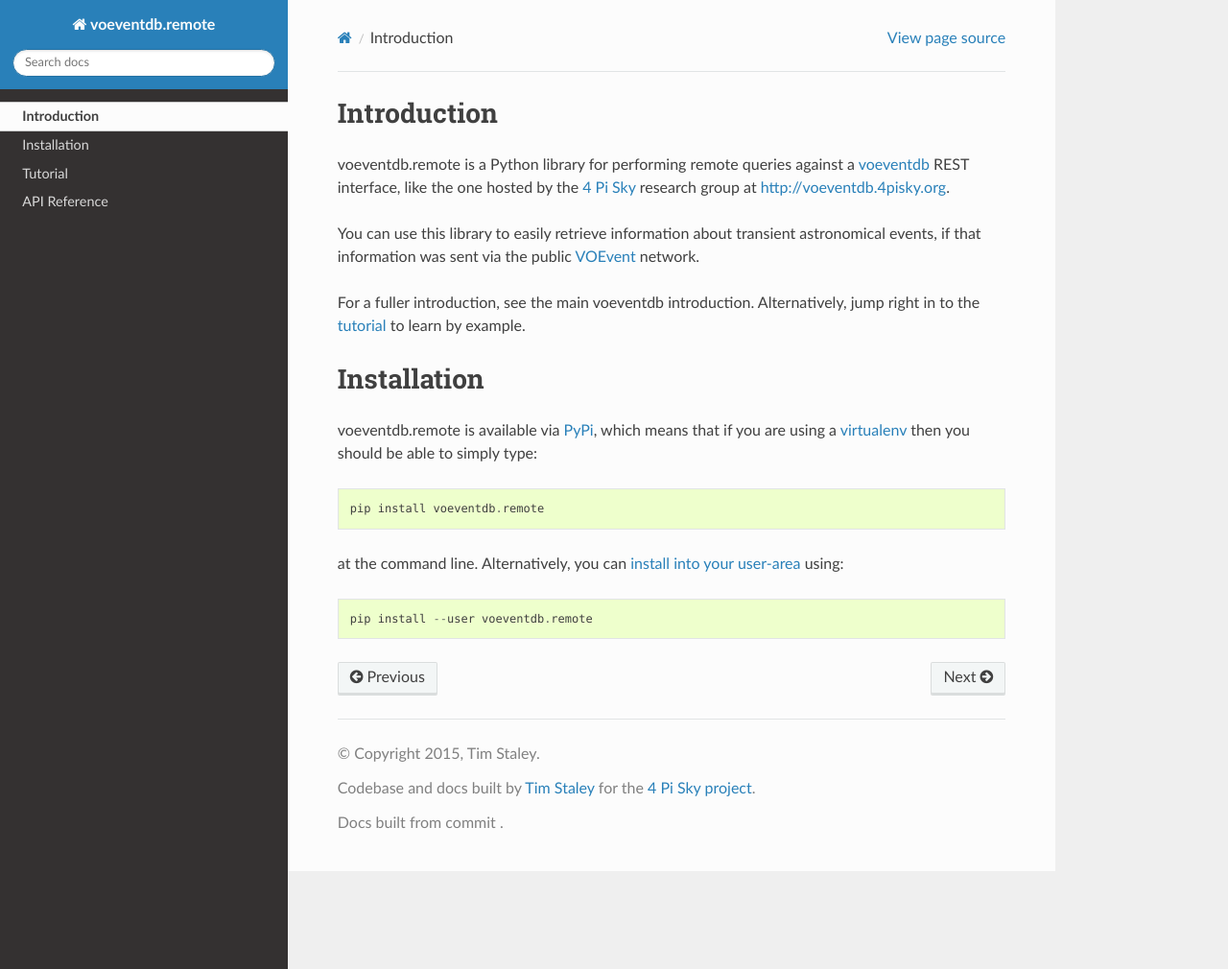
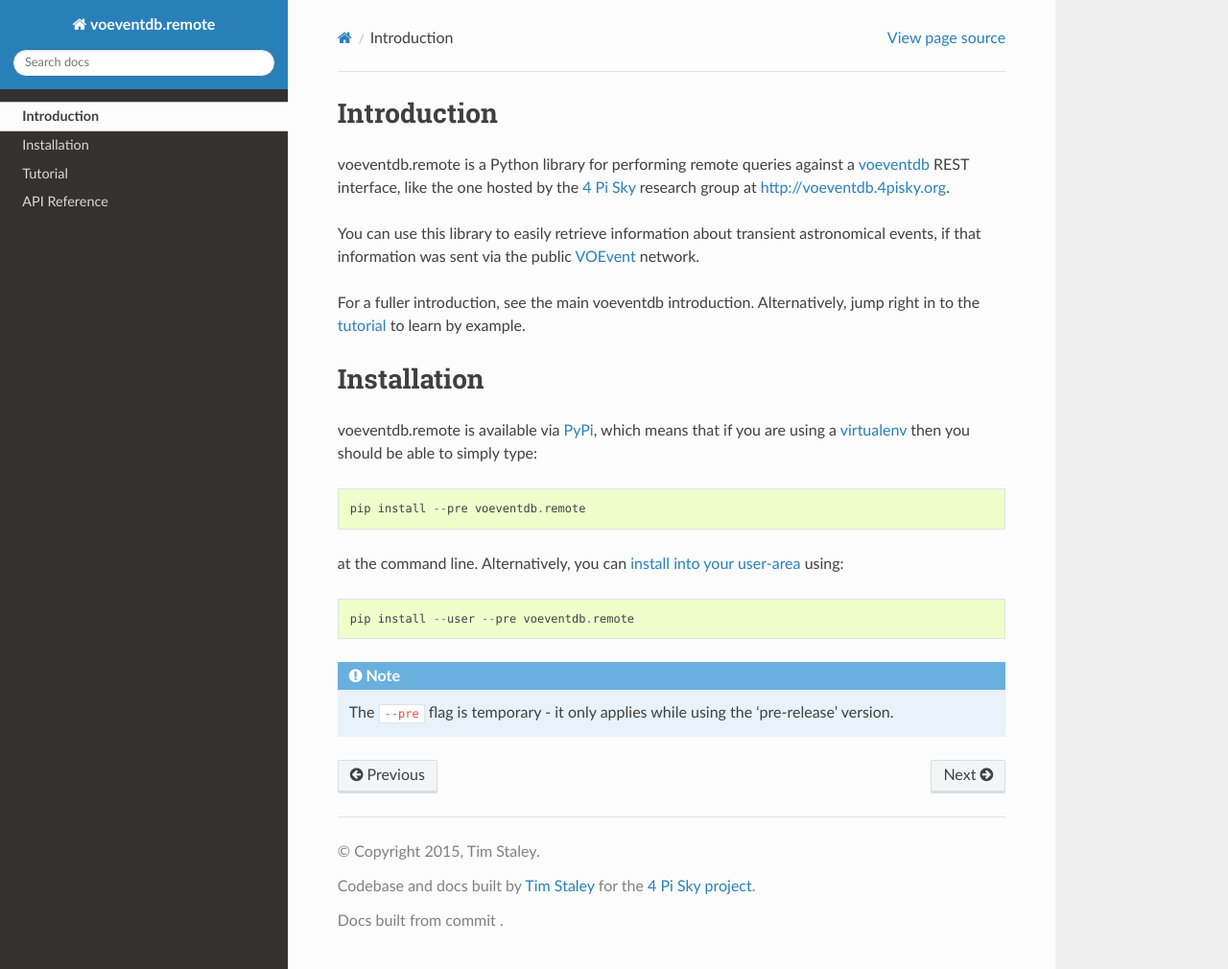
Before and after one commit to timstaley/voeventdb.remote, a Sphinx documentation site: the page built from docs/source/intro.rst, in a window 1280 px wide and 1010 px high. Shown: the whole window at 96% size. Built offline with Sphinx 7.4.7 and the Read the Docs theme 2.0.0, drawn with Linux system fonts in a browser that asks for light colours; the version number could not be read and is left out.

Commit message:
Docs: Note '--pre' install flag, for now.

```diff
--- a/docs/source/intro.rst
+++ b/docs/source/intro.rst
@@ -28,13 +28,17 @@
 `PyPi <https://pypi.python.org/pypi/voeventdb.remote>`_, which means that
 if you are using a virtualenv_ then you should be able to simply type::
 
-    pip install voeventdb.remote
+    pip install --pre voeventdb.remote
 
 at the command line. Alternatively, you can
 `install into your user-area <https://pip.pypa.io/en/latest/user_guide/#user-installs>`_
 using::
 
-    pip install --user voeventdb.remote
+    pip install --user --pre voeventdb.remote
 
+.. note::
+
+    The ``--pre`` flag is temporary - it only applies while using the
+    'pre-release' version.
 
 .. _virtualenv: http://virtualenv.readthedocs.org/
```
